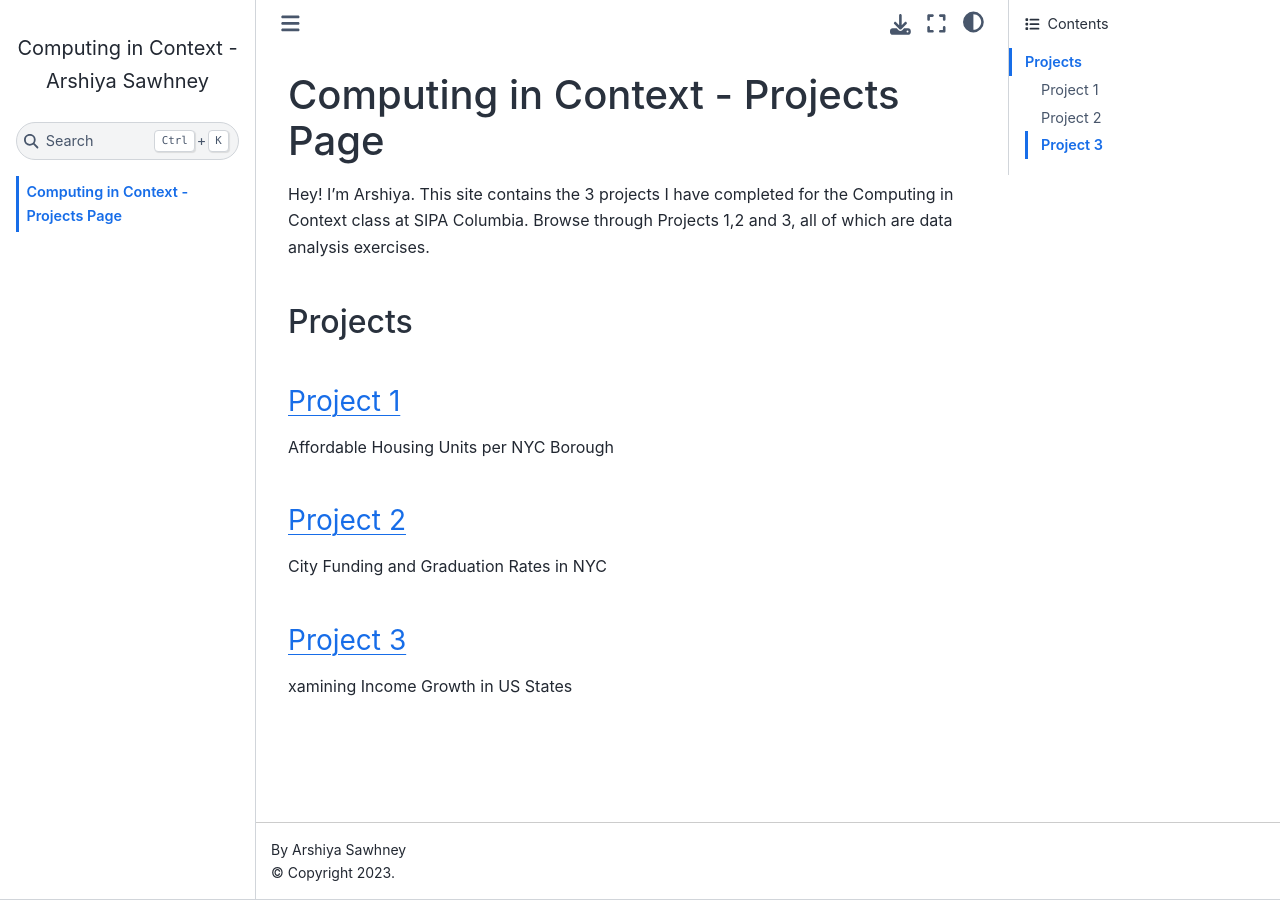
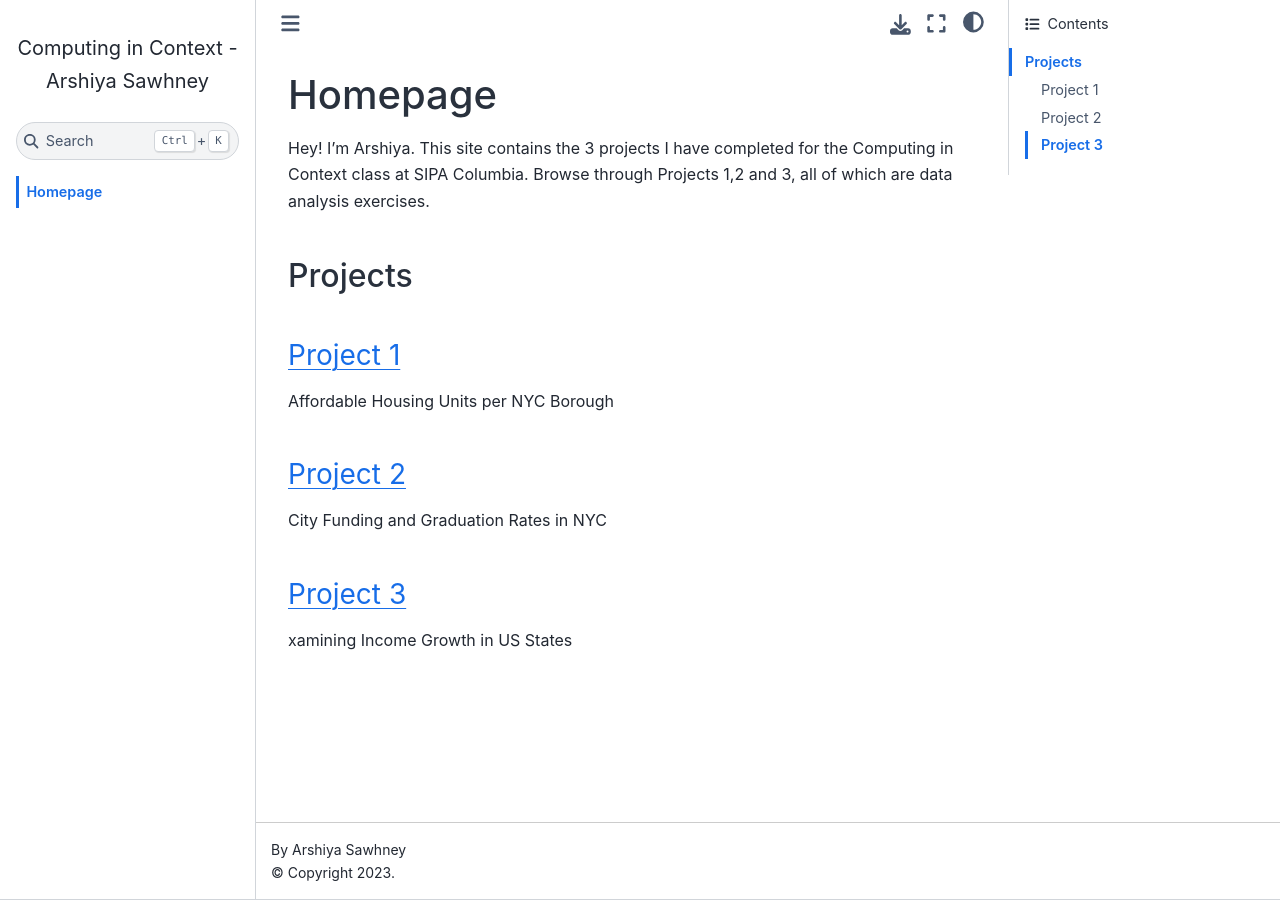
Before and after one commit to arshiya-sawhney/computing-in-context, a Jupyter Book: the page built from index.md, in a window 1280 px wide. Built offline with Jupyter Book 1.0.4 settings and Sphinx 7.4.7 and the Sphinx Book theme 1.1.4, drawn with Linux system fonts in a browser that asks for light colours; pages that are not in the unit, such as notebooks, are missing from menus; comment, search, counter and statistics services are not loaded.

Commit message:
Cleaning up

```diff
--- a/index.md
+++ b/index.md
@@ -1,4 +1,4 @@
-# Computing in Context -  Projects Page
+# Homepage
 
 Hey! I'm Arshiya.
 This site contains the 3 projects I have completed for the Computing in Context class at SIPA Columbia. Browse through Projects 1,2 and 3, all of which are data analysis exercises.
```
Also changed, not shown: 1 other file.
